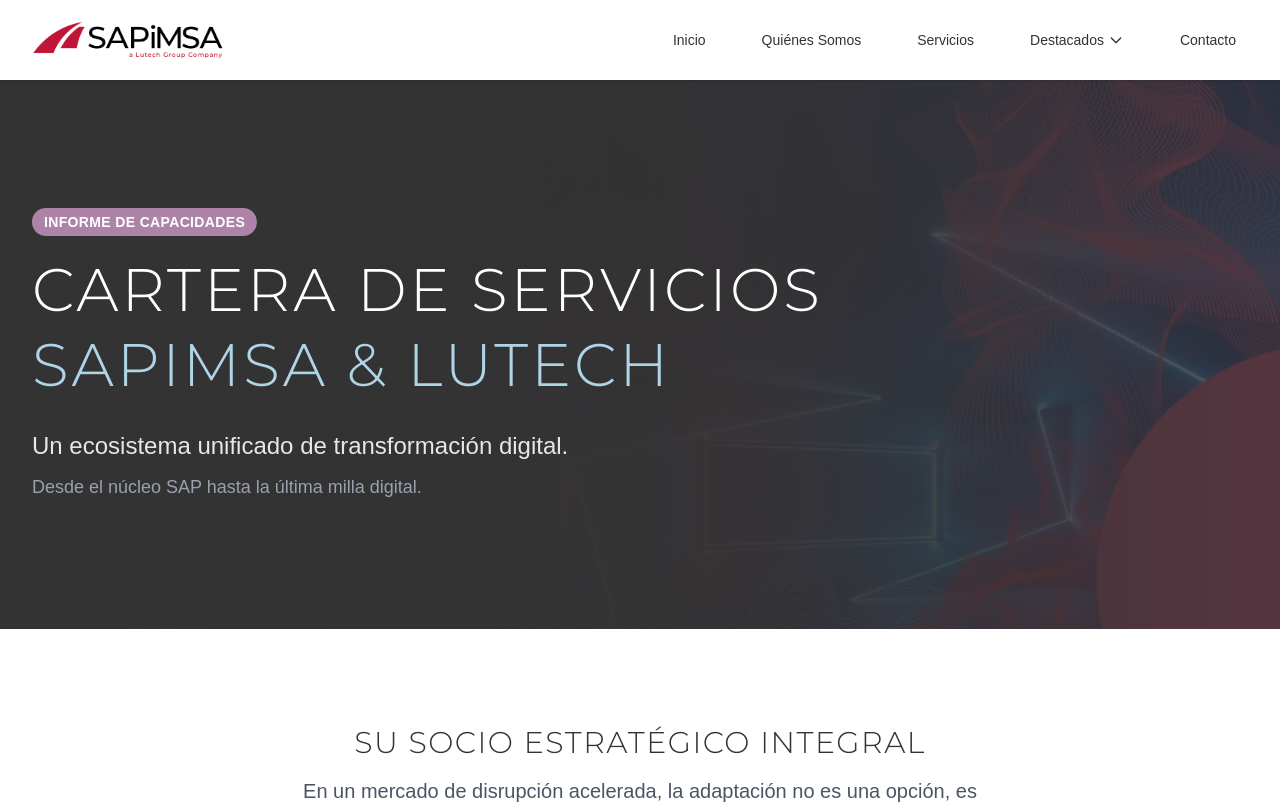
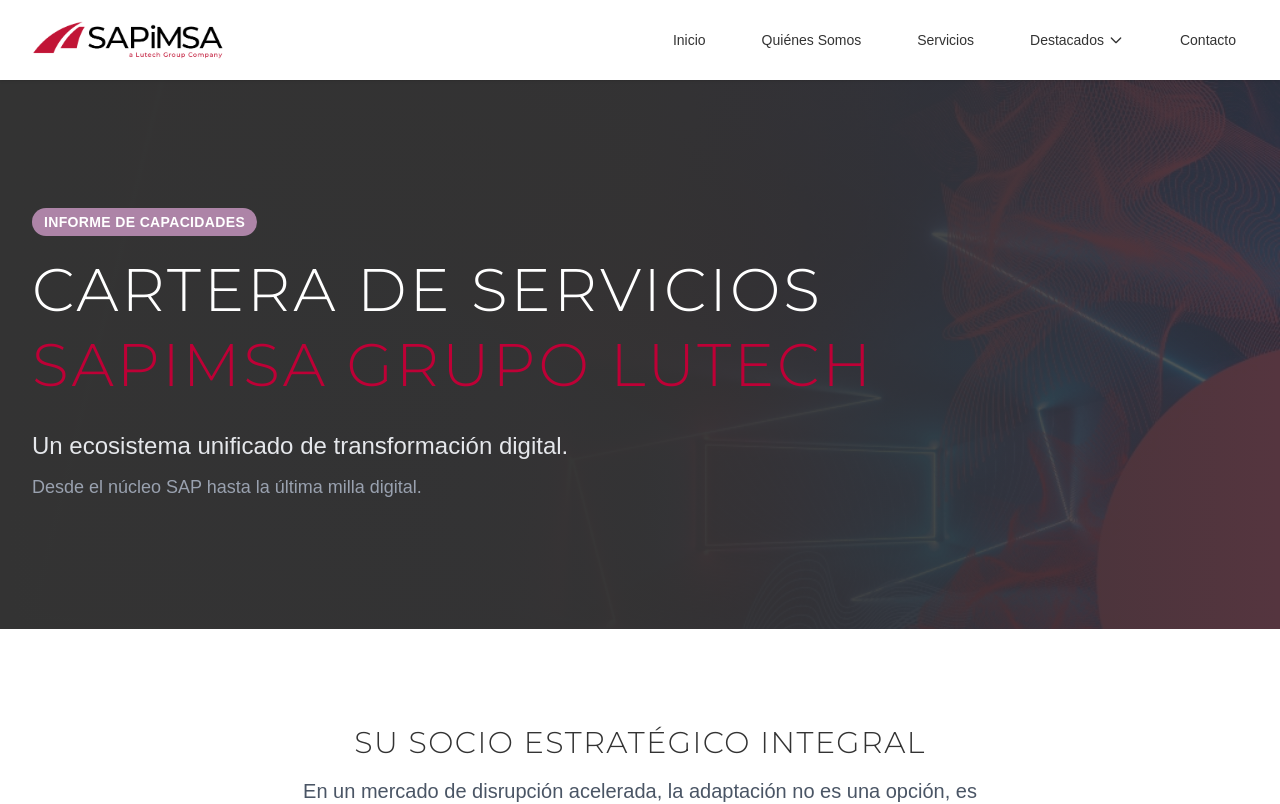
Before and after one commit to kareval/newsapimsa, a Next.js app: page /destacados/capacidades in a window 1280 px wide. Shown: the top 804 px of the page. Built offline with nearby package versions, Linux system fonts and the light colour scheme.

Commit message:
Refactor: Update branding text to SAPIMSA Grupo Lutech in crimson

```diff
--- a/src/app/destacados/capacidades/page.tsx
+++ b/src/app/destacados/capacidades/page.tsx
@@ -17,7 +17,7 @@
                     </span>
                     <h1 className="text-4xl md:text-6xl font-extrabold text-white font-lutech tracking-tight leading-tight mb-6">
                         Cartera de Servicios <br />
-                        <span className="text-sapimsa-teal-light">SAPiMSA & Lutech</span>
+                        <span className="text-sapimsa-crimson">SAPIMSA Grupo Lutech</span>
                     </h1>
                     <p className="text-xl md:text-2xl text-gray-200 max-w-3xl font-light leading-relaxed">
                         Un ecosistema unificado de transformación digital.
```
